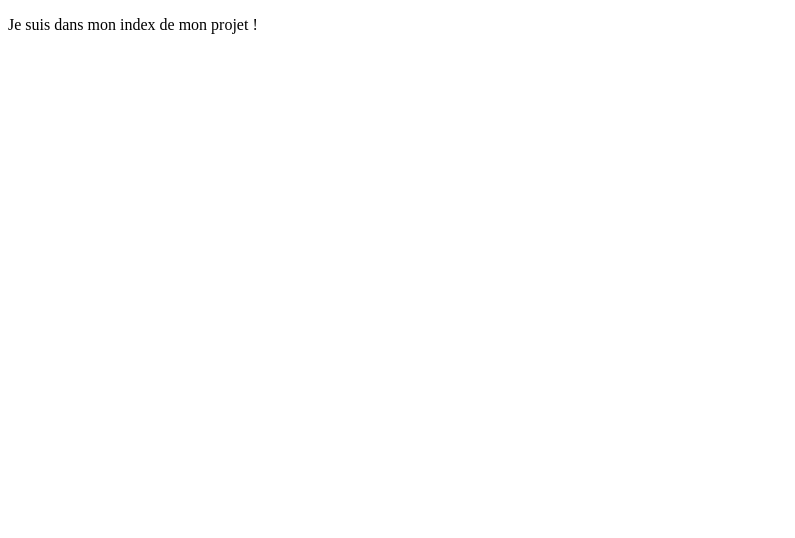
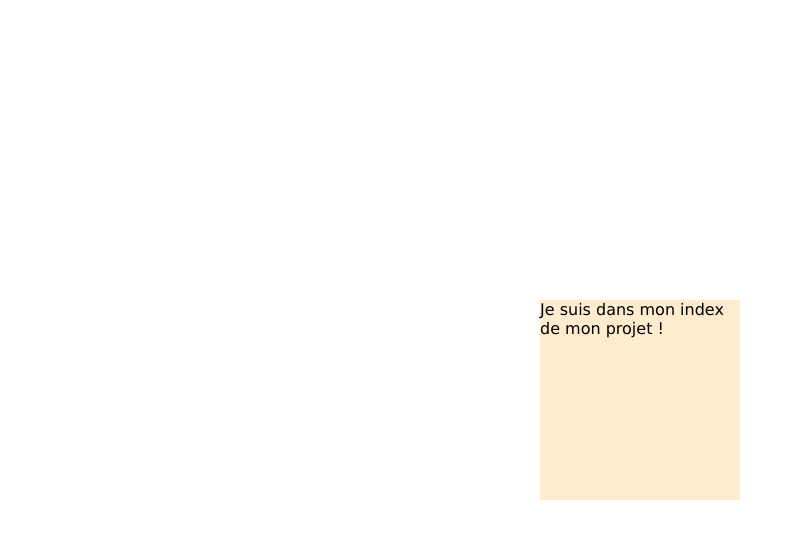
Before and after one commit to Alphasenycamara/MonDepot, a plain HTML site: page index.html in a window 1280 px wide. Shown: the whole page, without its empty margins (0-795 px from the left). Drawn offline with Linux system fonts and the light colour scheme.

Commit message:
J'ai ajouter le style pour un peu embelir le contenu du fichier index.html

```diff
--- /dev/null
+++ b/index.css
@@ -0,0 +1,19 @@
+*{
+    margin: 0;
+    padding: 0;
+    box-sizing: border-box;
+}
+.divMere{
+    display: flex;
+    justify-content: center;
+    align-items: center;
+    height: 100vh;
+    width: 100%;
+}
+.divFille{
+    height: 200px;
+    width: 200px;
+    background-color: blanchedalmond;
+    font-family: Verdana, Geneva, Tahoma, sans-serif
+    ;
+}
--- a/index.html
+++ b/index.html
@@ -4,10 +4,13 @@
     <meta charset="UTF-8">
     <meta name="viewport" content="width=device-width, initial-scale=1.0">
     <title>Document</title>
+    <link rel="stylesheet" href="index.css">
 </head>
 <body>
-    <div>
-        <p>Je suis dans mon index de mon projet !</p>
+    <div class="divMere">
+        <div class="divFille">
+            <p class="pPresentation">Je suis dans mon index de mon projet !</p>
+        </div>
     </div>
 </body>
 </html>
```
